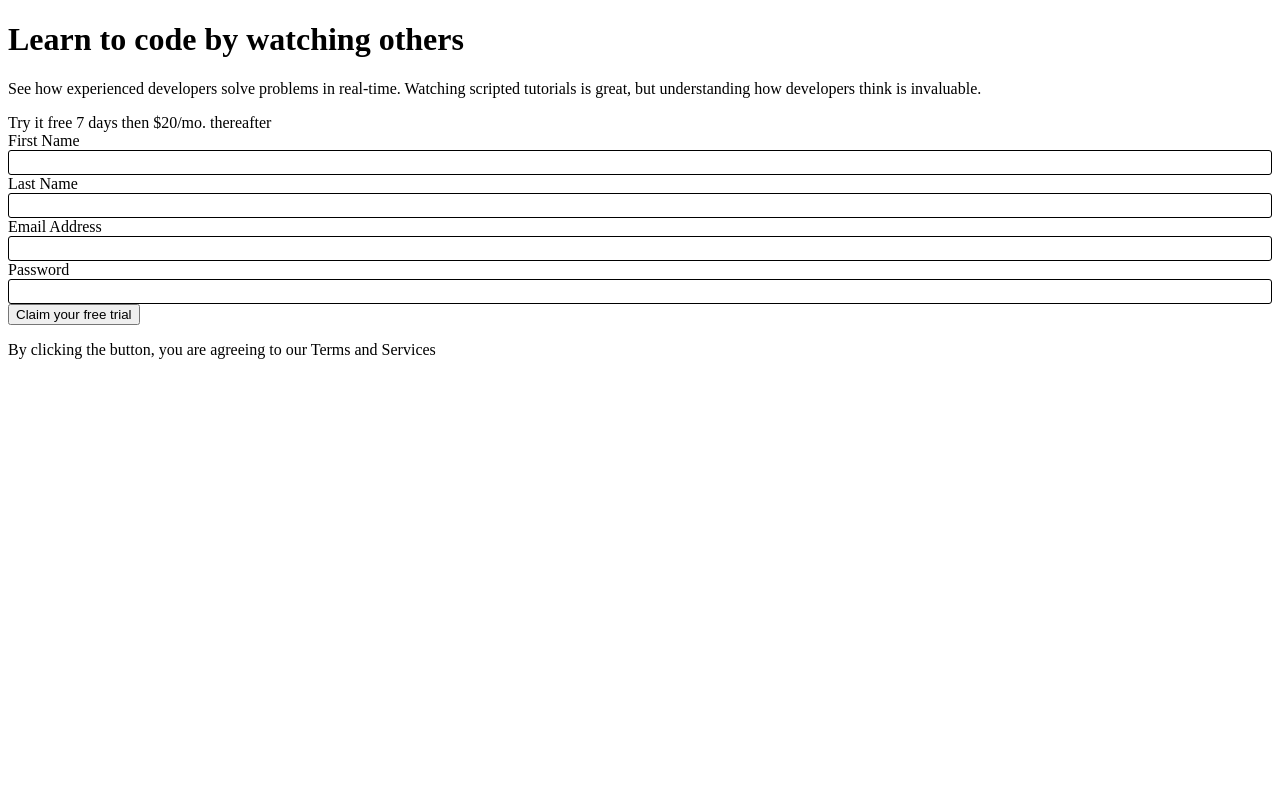
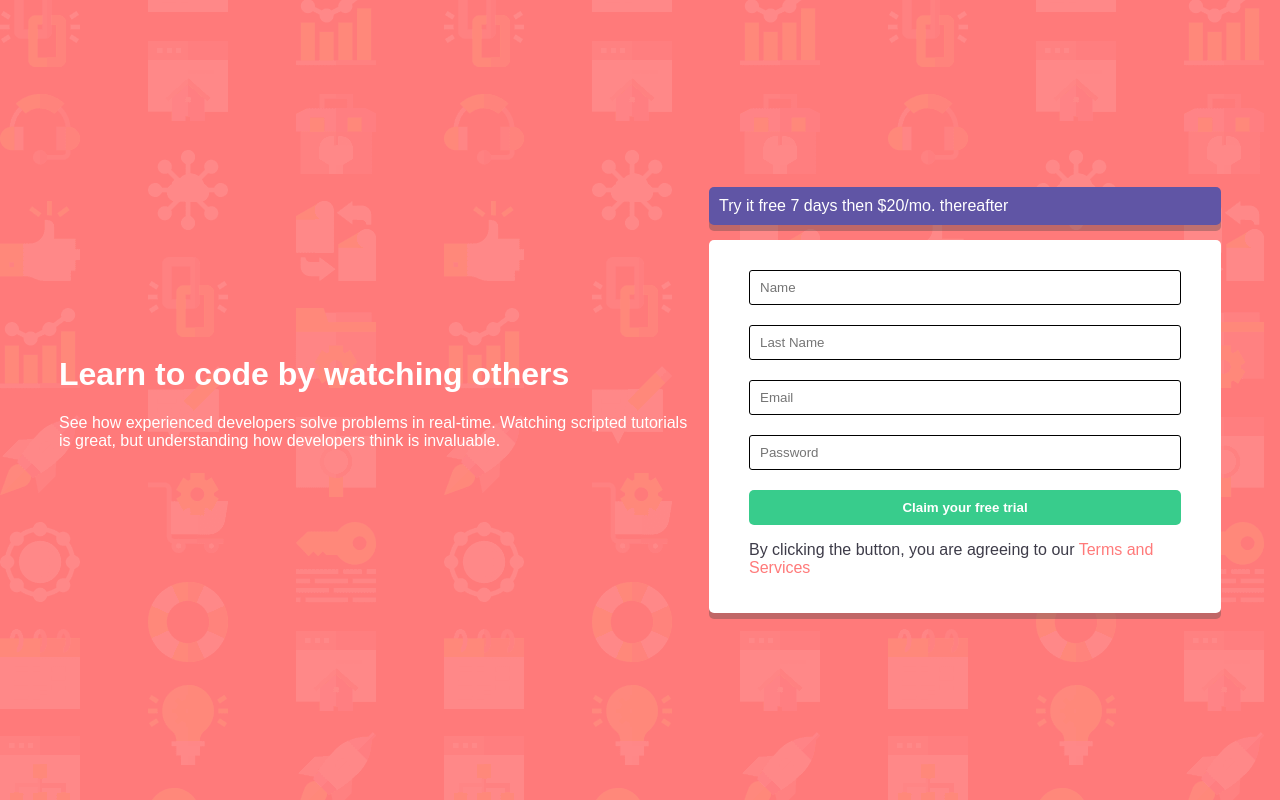
Before and after one commit to CoderKnight02/intro-component-with-signup-form-master, a Vue app: page / in a window 1280 px wide. Built offline with nearby package versions, Linux system fonts and the light colour scheme; the HTML template or start-up script is replaced by a standard one.

Commit message:
colores y fondos

```diff
--- a/src/App.vue
+++ b/src/App.vue
@@ -1,10 +1,13 @@
 
 <script>
 import FormComp from './components/FormComp.vue';
+import HeaderComp from './components/HeaderComp.vue';
 
   export default{
+
     components: {
-      FormComp
+      FormComp,
+      HeaderComp
     }
 }
 
@@ -13,18 +16,7 @@ import FormComp from './components/FormComp.vue';
 <template>
   <div class="main">
 
-    <div class="header">
-
-      <h1>
-        Learn to code by watching others
-      </h1>
-
-      <p>
-        See how experienced developers solve problems in real-time. Watching scripted tutorials is great,
-        but understanding how developers think is invaluable.
-      </p>
-
-    </div>
+    <HeaderComp></HeaderComp>
 
 
     <FormComp></FormComp>
@@ -32,6 +24,5 @@ import FormComp from './components/FormComp.vue';
   </div>
 </template>
 
-<style lang="scss">
-
+<style src="./assets/sass/styles.scss" lang="scss">
 </style>
--- /dev/null
+++ b/src/assets/js/app.js
@@ -0,0 +1,56 @@
+export default{
+    data(){
+        return {
+            fName: '',
+            lName: '',
+            pass: '',
+            email: '',
+            inputfName: false,
+            inputlName: false,
+            inputPass: false,
+            inputEmail: false,
+
+        }
+    },
+    methods:{
+
+        isValidForm(){
+            this.checkfName()
+            this.checklName()
+            this.checkEmail()
+
+            this.checkPass()
+        },
+
+        checkfName(){
+            if(this.fName.trim().length == 0) this.inputfName = true
+            else this.inputfName = false
+        },
+
+        checklName(){
+            if(this.lName.trim().length == 0) this.inputlName = true
+            else this.inputlName = false
+        },
+
+        checkPass(){
+            if(this.pass.trim().length == 0) this.inputPass = true
+            else this.inputPass = false
+        },
+
+        checkEmail(){
+            if(
+                this.email.trim().length == 0 ||
+                this.email.trim().includes(' ') ||
+                this.email.indexOf('@') == -1 ||
+                this.email.match(/@/g).length != 1 ||
+                this.email.indexOf('.') == -1 ||
+                this.email.match(/\./g).length != 1 ||
+                this.email.indexOf('.') < this.email.indexOf('@') ||
+                this.email.search(/\.([a-z]|[0-9])/) == -1 ||
+                this.email.search(/@([a-z]|[0-9])/) == -1
+
+            ) this.inputEmail = true
+            else this.inputEmail = false
+        }
+    }
+}
--- /dev/null
+++ b/src/assets/sass/_fromComp.scss
@@ -0,0 +1,69 @@
+$color: black;
+
+input{
+    border: none;
+}
+
+.box_sadow{
+
+    box-shadow: 0 6px rgba(66, 66, 66, 0.329);
+
+}
+
+.formComp{
+    flex-basis: 40%;
+}
+
+.blue_cont{
+    background-color: hsl(248, 32%, 49%);
+    margin-bottom: 15px;
+    border-radius: 5px;
+    padding: 10px;
+}
+
+// Caja Del Input
+.input_cont{
+    padding: 3px 0;
+    display: flex;
+    gap: 10px;
+    padding: 8px;
+    align-items: center;
+    border: 1px solid black;
+    border-radius: 3px;
+    margin-bottom: 20px;
+}
+.red{
+    border-color: red;
+}
+
+form{
+    background-color: white;
+    padding: 30px 40px 20px 40px;
+
+    border-radius: 5px;
+}
+
+.button{
+    background-color: hsl(154, 59%, 51%);
+    font-weight: bold;
+
+    color: white;
+    border: none;
+    width: 100%;
+    padding: 10px;
+    border-radius: 5px;
+}
+
+.explaining_text{
+    color: hsl(249, 10%, 26%);
+}
+
+span{
+    color: hsl(0, 100%, 74%);
+}
+
+div + p {
+    color: red;
+    margin-bottom: 10px;
+    margin-top: -20px;
+}
--- /dev/null
+++ b/src/assets/sass/_globals.scss
@@ -0,0 +1,15 @@
+*{
+    font-family: sans-serif;
+    box-sizing: border-box;
+}
+
+body{
+    background-image: url(../images/bg-intro-desktop.png);
+    background-color: hsl(0, 100%, 74%);
+    background-blend-mode: color-dodge;
+    // background-blend-mode: color-burn;
+    margin: 0;
+    min-height: calc(100vh - 1px);
+    color: white;
+
+}
--- /dev/null
+++ b/src/assets/sass/_headerComp.scss
@@ -0,0 +1,4 @@
+.header{
+    flex-basis: 50%;
+
+}
--- /dev/null
+++ b/src/assets/sass/styles.scss
@@ -0,0 +1,11 @@
+@use '_fromComp.scss';
+@use '_globals.scss';
+@use '_headerComp.scss';
+
+.main{
+    display: flex;
+    justify-content: center;
+    align-items: center;
+    gap: 10px;
+    min-height: 100vh;
+}
--- a/src/components/FormComp.vue
+++ b/src/components/FormComp.vue
@@ -1,110 +1,49 @@
-<script>
+<script src="../assets/js/app.js"></script>
 
-    export default{
-        data(){
-            return {
-                fName: '',
-                lName: '',
-                pass: '',
-                email: '',
-                inputfName: false,
-                inputlName: false,
-                inputPass: false,
-                inputEmail: false,
-
-            }
-        },
-        methods:{
-
-            isValidForm(){
-                this.checkfName()
-                this.checklName()
-                this.checkEmail()
-
-                this.checkPass()
-            },
-
-            checkfName(){
-                if(this.fName.trim().length == 0) this.inputfName = true
-                else this.inputfName = false
-            },
-
-            checklName(){
-                if(this.lName.trim().length == 0) this.inputlName = true
-                else this.inputlName = false
-            },
-
-            checkPass(){
-                if(this.pass.trim().length == 0) this.inputPass = true
-                else this.inputPass = false
-            },
-
-            checkEmail(){
-                if(
-                    this.email.trim().length == 0 ||
-                    this.email.trim().includes(' ') ||
-                    this.email.indexOf('@') == -1 ||
-                    this.email.match(/@/g).length != 1 ||
-                    this.email.indexOf('.') == -1 ||
-                    this.email.match(/\./g).length != 1 ||
-                    this.email.indexOf('.') < this.email.indexOf('@') ||
-                    this.email.search(/\.([a-z]|[0-9])/) == -1 ||
-                    this.email.search(/@([a-z]|[0-9])/) == -1
-
-                ) this.inputEmail = true
-                else this.inputEmail = false
-            }
-        }
-    }
-</script>
 <template>
-    <div>
+    <div class="formComp">
 
 
-        <div class="blue">
-        Try it free 7 days then $20/mo. thereafter
+        <div class="blue_cont box_sadow">
+            Try it free 7 days then $20/mo. thereafter
         </div>
 
-        <form action="#" class="form">
-            <label for="firstname">First Name</label>
-            <div :class="{'red': inputfName}">
-                <input  id="firstname" type="text" v-model="fName" required>
+        <form action="#" class="form box_sadow">
+            <div class="input_cont" :class="{'red': inputfName}">
+                <input placeholder="Name"  id="firstname" type="text" v-model="fName" required>
                 <img v-show="inputfName" src="../assets/images/icon-error.svg" alt="Error!!!">
             </div>
             <p v-show="inputfName">text to show if case of wrong form</p>
 
 
-            <label for="lastname">Last Name </label>
-            <div :class="{'red': inputlName}">
-                <input  id="lastname" type="text" v-model="lName" required>
+            <div class="input_cont" :class="{'red': inputlName}">
+                <input  id="lastname" placeholder="Last Name" type="text" v-model="lName" required>
                 <img v-show="inputPass" src="../assets/images/icon-error.svg" alt="Error!!!">
             </div>
-            <p v-show="inputlName">text to show if case of wrong form</p>
+            <p v-show="inputlName">text to show in case of wrong form</p>
 
 
-            <label for="email">Email Address</label>
-            <div :class="{'red': inputEmail}">
-                <input  id="email" type="text" v-model="email" required>
+            <div class="input_cont" :class="{'red': inputEmail}">
+                <input placeholder="Email" id="email" type="text" v-model="email" required>
+                <img v-show="inputPass"  src="../assets/images/icon-error.svg" alt="Error!!!">
+            </div>
+            <p v-show="inputEmail">text to show in case of wrong form</p>
+
+
+            <div class="input_cont" :class="{'red': inputPass}">
+                <input placeholder="Password" id="pass" type="password" v-model="pass" required>
                 <img v-show="inputPass" src="../assets/images/icon-error.svg" alt="Error!!!">
             </div>
-            <p v-show="inputEmail">text to show if case of wrong form</p>
-
-
-            <label for="pass">Password</label>
-            <div :class="{'red': inputPass}">
-                <input  id="pass" type="password" v-model="pass" required>
-                <img v-show="inputPass" src="../assets/images/icon-error.svg" alt="Error!!!">
-            </div>
-            <p v-show="inputPass">text to show if case of wrong form</p>
+            <p v-show="inputPass">text to show in case of wrong form</p>
 
 
 
-            <button @click.prevent="isValidForm" >
+            <button class="button" @click.prevent="isValidForm" >
                 Claim your free trial
             </button>
 
-            <p>
-                By clicking the button, you are agreeing to our Terms and Services
+            <p class="explaining_text">
+                By clicking the button, you are agreeing to our <span> Terms and Services </span>
             </p>
 
         </form>
@@ -112,23 +51,4 @@
     </div>
 </template>
 
-<style lang="scss" scoped>
-    $color: black;
-
-    input{
-        border: none;
-    }
-    .red{
-        border-color: red;
-    }
-
-    label + div{
-        padding: 3px 0;
-        display: flex;
-        gap: 10px;
-        align-items: center;
-        border: 1px solid black;
-        border-radius: 3px;
-    }
-
-</style>
+<!-- <style lang="scss" src="../assets/sass/fromComp.scss"></style> -->
--- /dev/null
+++ b/src/components/HeaderComp.vue
@@ -0,0 +1,14 @@
+<template>
+    <div class="header">
+
+      <h1>
+        Learn to code by watching others
+      </h1>
+
+      <p>
+        See how experienced developers solve problems in real-time. Watching scripted tutorials is great,
+        but understanding how developers think is invaluable.
+      </p>
+
+    </div>
+</template>
```
